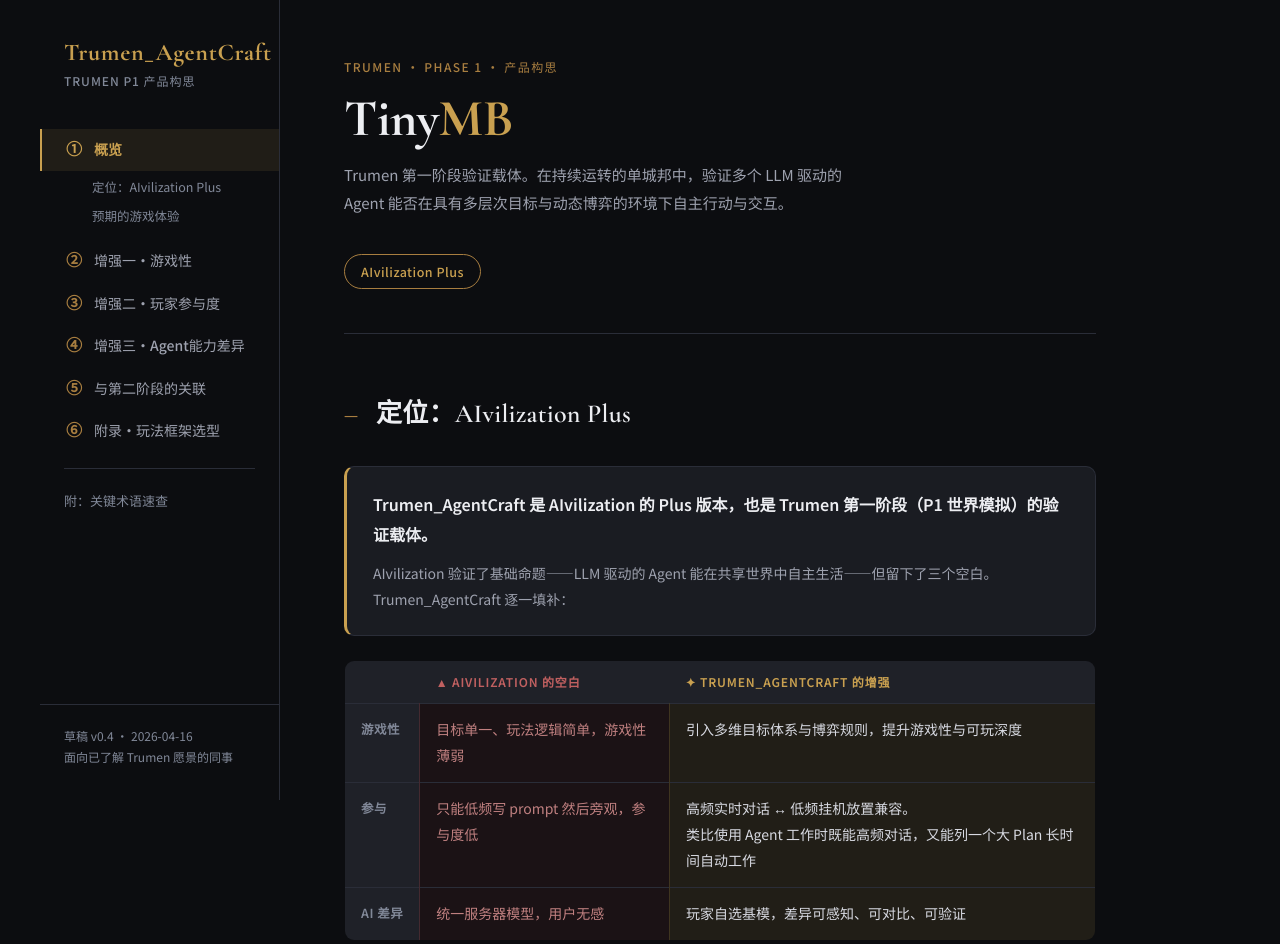
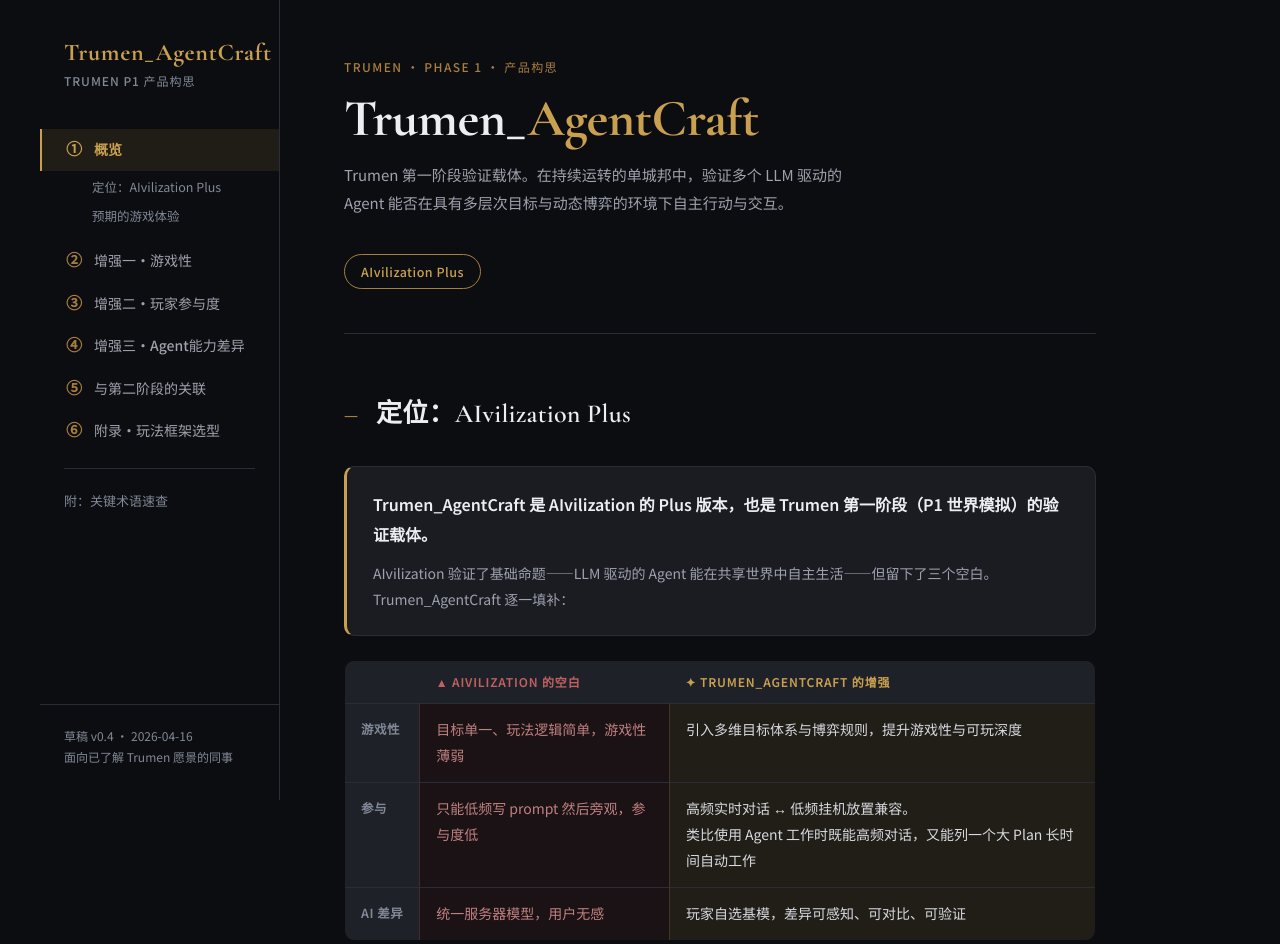
Before and after one commit to wisalu1983-cell/FateClaw, a plain HTML site: page docs/TinyMB-brief-01.html in a window 1280 px wide. Shown: the top 944 px of the page. Drawn offline with nearby package versions, Linux system fonts and the light colour scheme.

Commit message:
删除所有TinyMB

```diff
--- a/docs/TinyMB-brief-01.html
+++ b/docs/TinyMB-brief-01.html
@@ -144,7 +144,7 @@
 
   <div class="hero">
     <div class="hero-eyebrow">Trumen · Phase 1 · 产品构思</div>
-    <h1 class="hero-title">Tiny<em>MB</em></h1>
+    <h1 class="hero-title">Trumen_<em>AgentCraft</em></h1>
     <p class="hero-desc">Trumen 第一阶段验证载体。在持续运转的单城邦中，验证多个 LLM 驱动的 Agent 能否在具有多层次目标与动态博弈的环境下自主行动与交互。</p>
     <span class="hero-badge">AIvilization Plus</span>
   </div>
```
